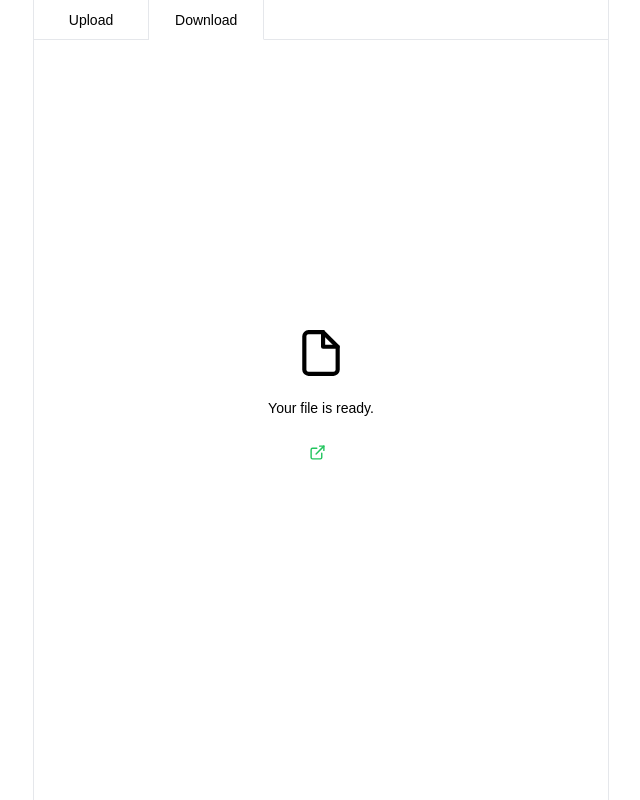
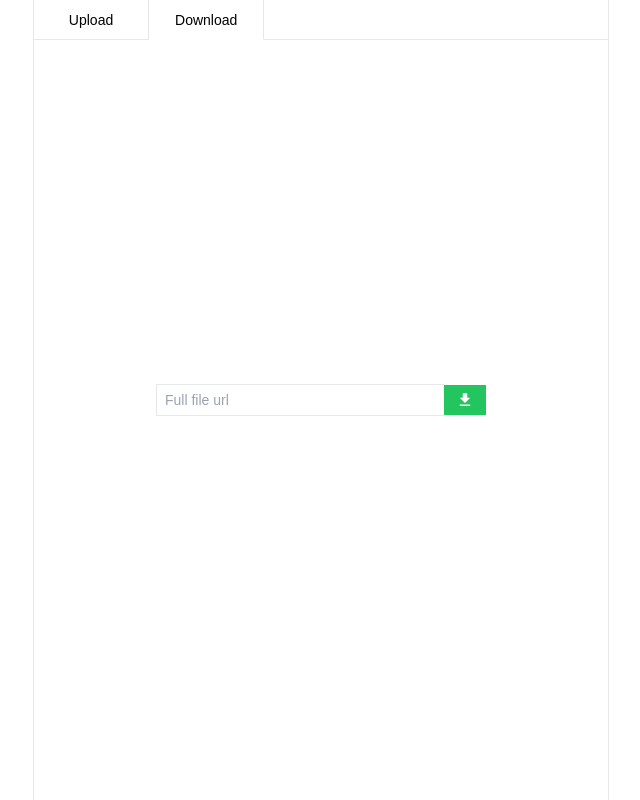
Before and after one commit to therealrinku/roboshare, a Next.js app: page /download in a window 1280 px wide. Shown: the whole page, without its empty margins (319-959 px from the left). Built offline with nearby package versions, Linux system fonts and the light colour scheme; a web font is replaced by a local one.

Commit message:
download input added in download button

```diff
--- /dev/null
+++ b/constants.js
@@ -0,0 +1 @@
+export const apiUrl = process.env.NODE_ENV === "development" ? "http://localhost:3000" : "https://roboshare.vercel.app";
--- a/pages/download.tsx
+++ b/pages/download.tsx
@@ -1,62 +1,114 @@
 import Head from "next/head";
+import { Fragment, useState } from "react";
 import { FiExternalLink, FiFile } from "react-icons/fi";
-import { MdDoNotDisturb } from "react-icons/md";
+import { MdDownload, MdDownloading, MdOutlineFileDownloadDone } from "react-icons/md";
+import { apiUrl } from "../constants";
+import QRCode from "react-qr-code";
+
+async function fetchFile(fileId: string) {
+  if (!fileId) {
+    return null;
+  }
+
+  const data = await fetch(`${apiUrl}/api/getFile/${fileId}`).then((res) => res.json());
+  return data;
+}
 
 interface Props {
-  fileData: {
+  fetchedFileData: {
     fileLocation: string;
     fileName: string;
   };
 }
 
-export default function FileDownloadPage({ fileData }: Props) {
+export default function FileDownloadPage({ fetchedFileData }: Props) {
+  const [fileUrl, setFileUrl] = useState("");
+  const [fetching, setFetching] = useState(false);
+  const [fileData, setFileData]: any = useState(fetchedFileData);
+
+  async function getFile() {
+    const fileId = fileUrl.slice(fileUrl.indexOf("?"))?.split("=")?.[1];
+    setFetching(true);
+    const fileData = await fetchFile(fileId);
+    setFileData(fileData);
+    setFileUrl("");
+    setFetching(false);
+  }
+
   return (
-    <div>
+    <Fragment>
+      {/* don't have file */}
+      {!fileData && (
+        <Fragment>
+          <Head>
+            <title>Download | Roboshare</title>
+          </Head>
+
+          <div className="flex min-h-60 py-32 items-center justify-center">
+            <input
+              value={fileUrl}
+              onChange={(e) => setFileUrl(e.target.value)}
+              className="w-72 truncate mt-0 text-sm rounded-none w-72 border outline-none pr-4 pl-2 py-[5px] border-r-0"
+              placeholder="Full file url"
+              disabled={fetching}
+            />
+
+            <button
+              onClick={getFile}
+              disabled={!fileUrl.trim() || fetching}
+              className="flex px-3 justify-center py-[6.4px] items-center gap-1 text-sm bg-green-500 :not-disabled:hover:bg-green-600 text-white font-inherit rounded-none"
+            >
+              {fetching ? (
+                <MdDownloading size={18} />
+              ) : fileData ? (
+                <MdOutlineFileDownloadDone size={18} />
+              ) : (
+                <MdDownload size={18} />
+              )}
+            </button>
+          </div>
+        </Fragment>
+      )}
+
+      {/* have file */}
+      {fileData && (
+        <Fragment>
           <Head>
             <title>{fileData.fileName}</title>
           </Head>
 
           <div className="flex flex-col min-h-60 py-32 items-center justify-center ">
-        {fileData ? <FiFile size={50} /> : <MdDoNotDisturb size={50} />}
+            <FiFile size={50} />
 
-        <p className="text-sm mt-5">
-          {fileData ? "Your file is ready." : "Whooops! File not found. \nMake sure url is correct."}
-        </p>
+            <div className="my-5 flex justify-center">
+              <QRCode value={fileUrl} />
+            </div>
 
-        {fileData && (
             <a
-            className="mt-3 flex items-center text-sm text-green-500 flex items-center gap-2 text-md hover:text-green-600 hover:cursor-pointer hover:underline"
+              className="mt-5 flex items-center text-sm text-green-500 flex items-center gap-2 text-md hover:text-green-600 hover:cursor-pointer hover:underline"
               target="_blank"
               rel="noreferrer"
               href={fileData.fileLocation}
               download={fileData.fileName}
             >
-            <FiExternalLink className="mb-3" size={17} />
-            <p>{fileData.fileName}</p>
+              <FiExternalLink className="mb-4" size={16} />
+              <p className="max-w-[300px] truncate">{fileData.fileName}</p>
             </a>
+          </div>
+        </Fragment>
       )}
-      </div>
-    </div>
+    </Fragment>
   );
 }
 
 export const getServerSideProps = async (context: any) => {
   const { file_id } = context.query;
 
-  if (!file_id) {
-    return {
-      props: {
-        fileData: {},
-      },
-    };
-  }
-
-  const apiUrl = process.env.NODE_ENV === "development" ? "http://localhost:3000" : "https://roboshare.vercel.app";
-  const data = await fetch(`${apiUrl}/api/getFile/${file_id}`).then((res) => res.json());
+  const data = await fetchFile(file_id);
 
   return {
     props: {
-      fileData: data ?? {},
+      fetchedFileData: data,
     },
   };
 };
```
Lines whose indentation alone changed are shown as unchanged.
